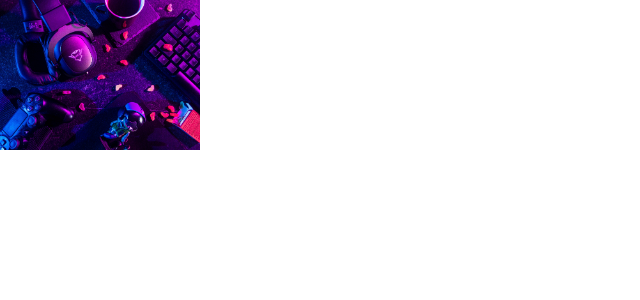
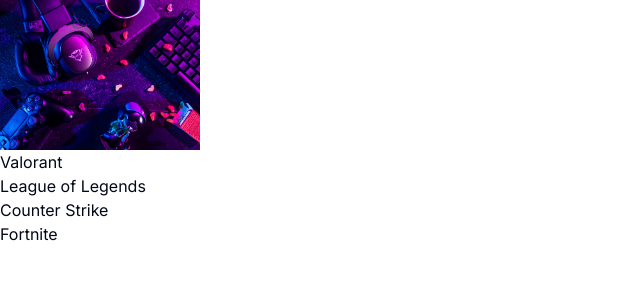
Before and after one commit to TejasAnand/clips-ranked, a Next.js app: page / in a window 1280 px wide. Shown: the top 300 px of the page, without its empty margins (0-640 px from the left). Built offline with nearby package versions, Linux system fonts and the light colour scheme.

Commit message:
sidebar items mapped

```diff
--- a/src/components/Sidebar.tsx
+++ b/src/components/Sidebar.tsx
@@ -35,7 +35,21 @@
                     height={200}
                     className="sidebar_logo"
                 />
+
             </div>
+            <ul className="sidebar_list">
+                {sidebarItems.map(({ name, href, img: Image }) => (
+                    <li className="sidebar_item" key={name}>
+
+                        <Link href="/" className="sidebar_link">
+                            <span className="sidebar_icon">
+                            </span>
+
+                            <span className='sidebar_name'>{name}</span>
+                        </Link>
+                    </li>
+                ))}
+            </ul>
         </aside>
     </div>;
 }
```
